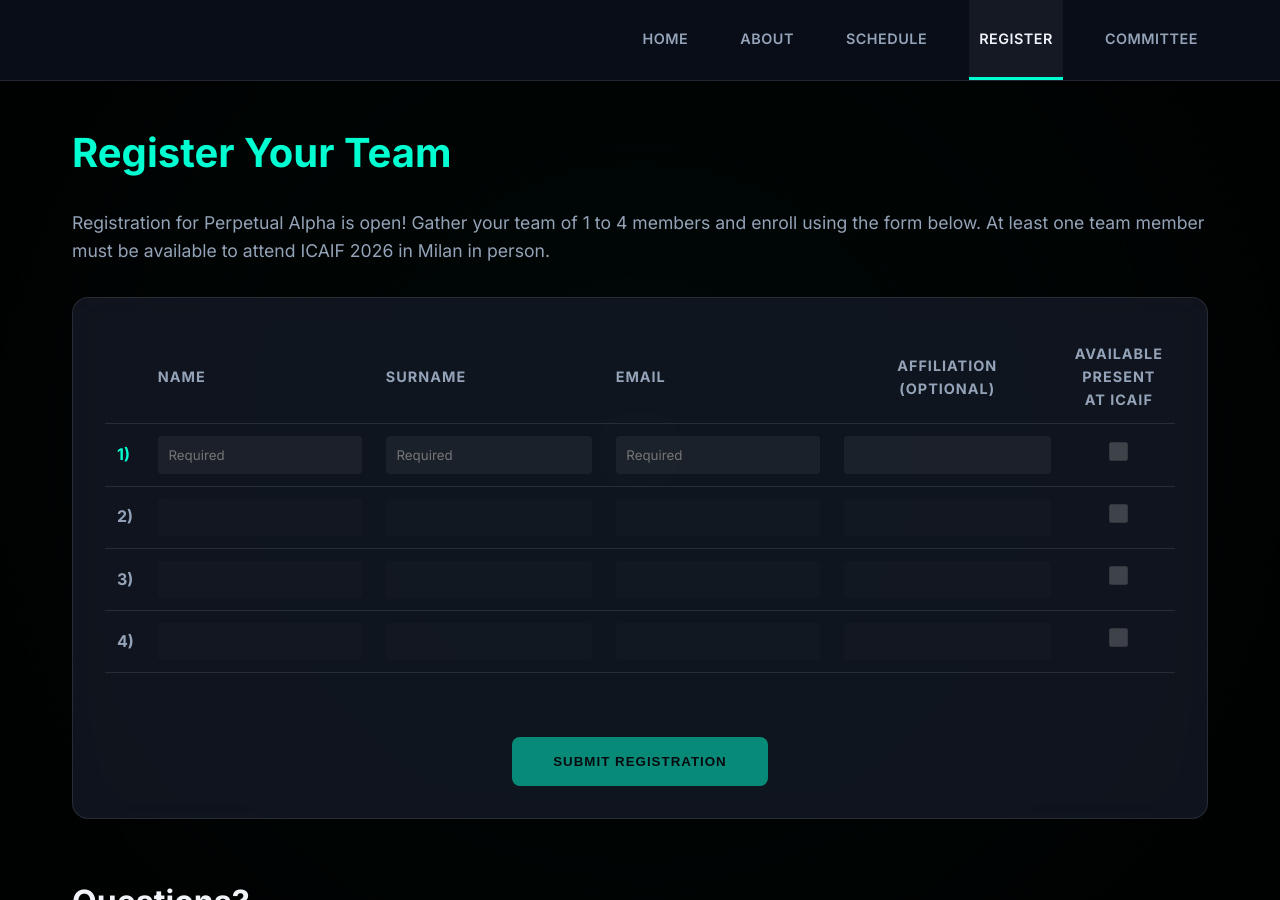
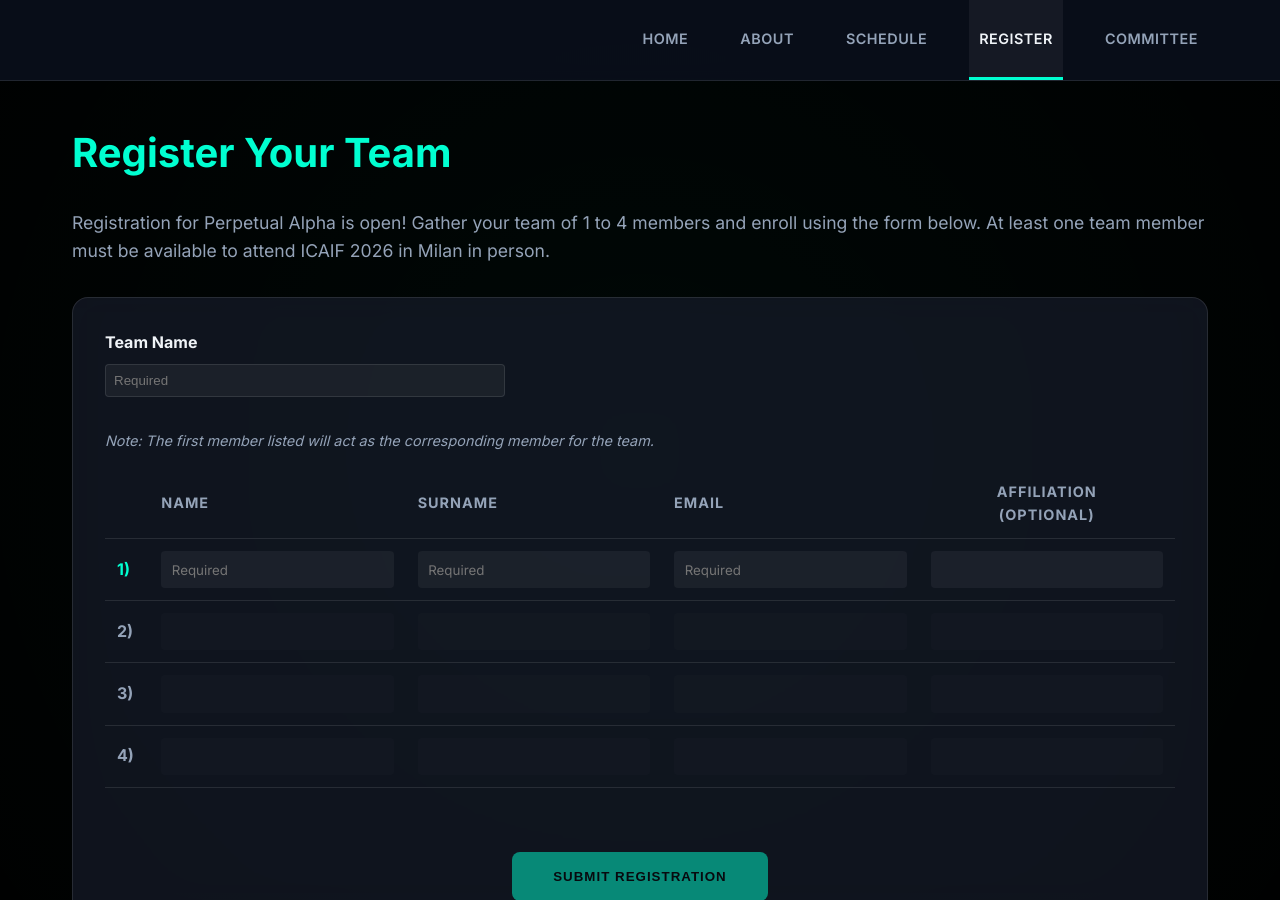
Before and after one commit to perpetual-alpha26/perpetual-alpha26.github.io, a Jekyll site: the page built from register.md, in a window 1280 px wide and 900 px high. Built offline with Jekyll 4.4.1, drawn with Linux system fonts in a browser that asks for light colours.

Commit message:
Update register form: add team name, remove ICAIF presentation requirement, update forminit URL

```diff
--- a/register.md
+++ b/register.md
@@ -8,7 +8,12 @@ title: Register
     <p>Registration for Perpetual Alpha is open! Gather your team of 1 to 4 members and enroll using the form below. At least one team member must be available to attend ICAIF 2026 in Milan in person.</p>
 
     <div class="glass-card" style="margin-top: 2rem;">
-        <form action="https://forminit.com/f/jz4gf8061mg" method="POST" id="registration-form">
+        <form action="https://forminit.com/f/eli15fwqfms" method="POST" id="registration-form">
+            <div style="margin-bottom: 2rem;">
+                <label for="team-name" style="font-weight: bold; display: block; margin-bottom: 0.5rem;">Team Name</label>
+                <input type="text" id="team-name" name="fi-text-team_name" maxlength="50" required placeholder="Required" style="width: 100%; max-width: 400px; padding: 0.5rem; border-radius: 4px; border: 1px solid var(--surface-border); background: rgba(255,255,255,0.05); color: #fff;">
+            </div>
+            <p style="font-size: 0.9rem; color: var(--text-secondary); margin-bottom: 1rem;"><em>Note: The first member listed will act as the corresponding member for the team.</em></p>
             <div style="overflow-x: auto;">
                 <table class="registration-table">
                     <thead>
@@ -18,7 +23,6 @@ title: Register
                             <th>Surname</th>
                             <th>Email</th>
                             <th style="text-align: center;">Affiliation<br>(Optional)</th>
-                            <th style="text-align: center;">Available<br>Present<br>at ICAIF</th>
                         </tr>
                     </thead>
                     <tbody>
@@ -29,7 +33,6 @@ title: Register
                             <td><input type="text" name="fi-sender-lastName" maxlength="25" required placeholder="Required"></td>
                             <td><input type="email" name="fi-sender-email" maxlength="50" required placeholder="Required" pattern="^[^@\s]+@[^@\s]+\.[^@\s]+$"></td>
                             <td><input type="text" name="fi-text-member1_affiliation" maxlength="100"></td>
-                            <td style="text-align: center;"><input type="checkbox" name="fi-text-member1_icaif"></td>
                         </tr>
                         <!-- Member 2 -->
                         <tr>
@@ -38,7 +41,6 @@ title: Register
                             <td><input type="text" name="fi-text-member2_surname" maxlength="25"></td>
                             <td><input type="email" name="fi-email-member2_email" maxlength="50" pattern="^[^@\s]+@[^@\s]+\.[^@\s]+$"></td>
                             <td><input type="text" name="fi-text-member2_affiliation" maxlength="100"></td>
-                            <td style="text-align: center;"><input type="checkbox" name="fi-text-member2_icaif"></td>
                         </tr>
                         <!-- Member 3 -->
                         <tr>
@@ -47,7 +49,6 @@ title: Register
                             <td><input type="text" name="fi-text-member3_surname" maxlength="25"></td>
                             <td><input type="email" name="fi-email-member3_email" maxlength="50" pattern="^[^@\s]+@[^@\s]+\.[^@\s]+$"></td>
                             <td><input type="text" name="fi-text-member3_affiliation" maxlength="100"></td>
-                            <td style="text-align: center;"><input type="checkbox" name="fi-text-member3_icaif"></td>
                         </tr>
                         <!-- Member 4 -->
                         <tr>
@@ -56,7 +57,6 @@ title: Register
                             <td><input type="text" name="fi-text-member4_surname" maxlength="25"></td>
                             <td><input type="email" name="fi-email-member4_email" maxlength="50" pattern="^[^@\s]+@[^@\s]+\.[^@\s]+$"></td>
                             <td><input type="text" name="fi-text-member4_affiliation" maxlength="100"></td>
-                            <td style="text-align: center;"><input type="checkbox" name="fi-text-member4_icaif"></td>
                         </tr>
                     </tbody>
                 </table>
@@ -95,15 +95,13 @@ document.addEventListener('DOMContentLoaded', function() {
             name: form.querySelector(`[name="fi-sender-firstName"]`),
             surname: form.querySelector(`[name="fi-sender-lastName"]`),
             email: form.querySelector(`[name="fi-sender-email"]`),
-            affiliation: form.querySelector(`[name="fi-text-member1_affiliation"]`),
-            icaif: form.querySelector(`[name="fi-text-member1_icaif"]`)
+            affiliation: form.querySelector(`[name="fi-text-member1_affiliation"]`)
         },
         ...[2, 3, 4].map(i => ({
             name: form.querySelector(`[name="fi-text-member${i}_name"]`),
             surname: form.querySelector(`[name="fi-text-member${i}_surname"]`),
             email: form.querySelector(`[name="fi-email-member${i}_email"]`),
-            affiliation: form.querySelector(`[name="fi-text-member${i}_affiliation"]`),
-            icaif: form.querySelector(`[name="fi-text-member${i}_icaif"]`)
+            affiliation: form.querySelector(`[name="fi-text-member${i}_affiliation"]`)
         }))
     ];
 
@@ -131,7 +129,6 @@ document.addEventListener('DOMContentLoaded', function() {
             row.surname.value = '';
             row.email.value = '';
             row.affiliation.value = '';
-            row.icaif.checked = false;
         }
     };
 
@@ -146,30 +143,18 @@ document.addEventListener('DOMContentLoaded', function() {
         enableRow(rows[2], row2Valid);
         enableRow(rows[3], row3Valid);
 
-        // Rule 6: Checkbox enabled only if its row is valid
-        rows[0].icaif.disabled = !row1Valid;
-        rows[1].icaif.disabled = !row2Valid;
-        rows[2].icaif.disabled = !row3Valid;
-        rows[3].icaif.disabled = !row4Valid;
+        // Check Team Name validity
+        let teamNameInput = document.getElementById('team-name');
+        let teamNameValid = teamNameInput.value.trim() !== '';
 
-        rows.forEach(r => {
-            if(r.icaif.disabled) {
-                r.icaif.checked = false;
-                r.icaif.parentNode.title = "Add participants info before";
-            } else {
-                r.icaif.parentNode.title = "";
-            }
-        });
-
-        // Rule 7: Submit button enabled if row 1 is valid AND at least one checkbox is checked
-        let anyChecked = rows.some(r => r.icaif.checked);
-        submitBtn.disabled = !(row1Valid && anyChecked);
+        // Rule 6: Submit button enabled if row 1 is valid AND team name is valid
+        submitBtn.disabled = !(row1Valid && teamNameValid);
 
         if (submitBtn.disabled) {
             submitBtn.style.opacity = '0.5';
             submitBtn.style.pointerEvents = 'none';
             submitWrapper.style.cursor = 'not-allowed';
-            submitWrapper.title = "Complete Team Leader info and check at least one 'Available Present at ICAIF' box";
+            submitWrapper.title = "Complete Team Name and Team Leader info to submit";
         } else {
             submitBtn.style.opacity = '1';
             submitBtn.style.pointerEvents = 'auto';
```
